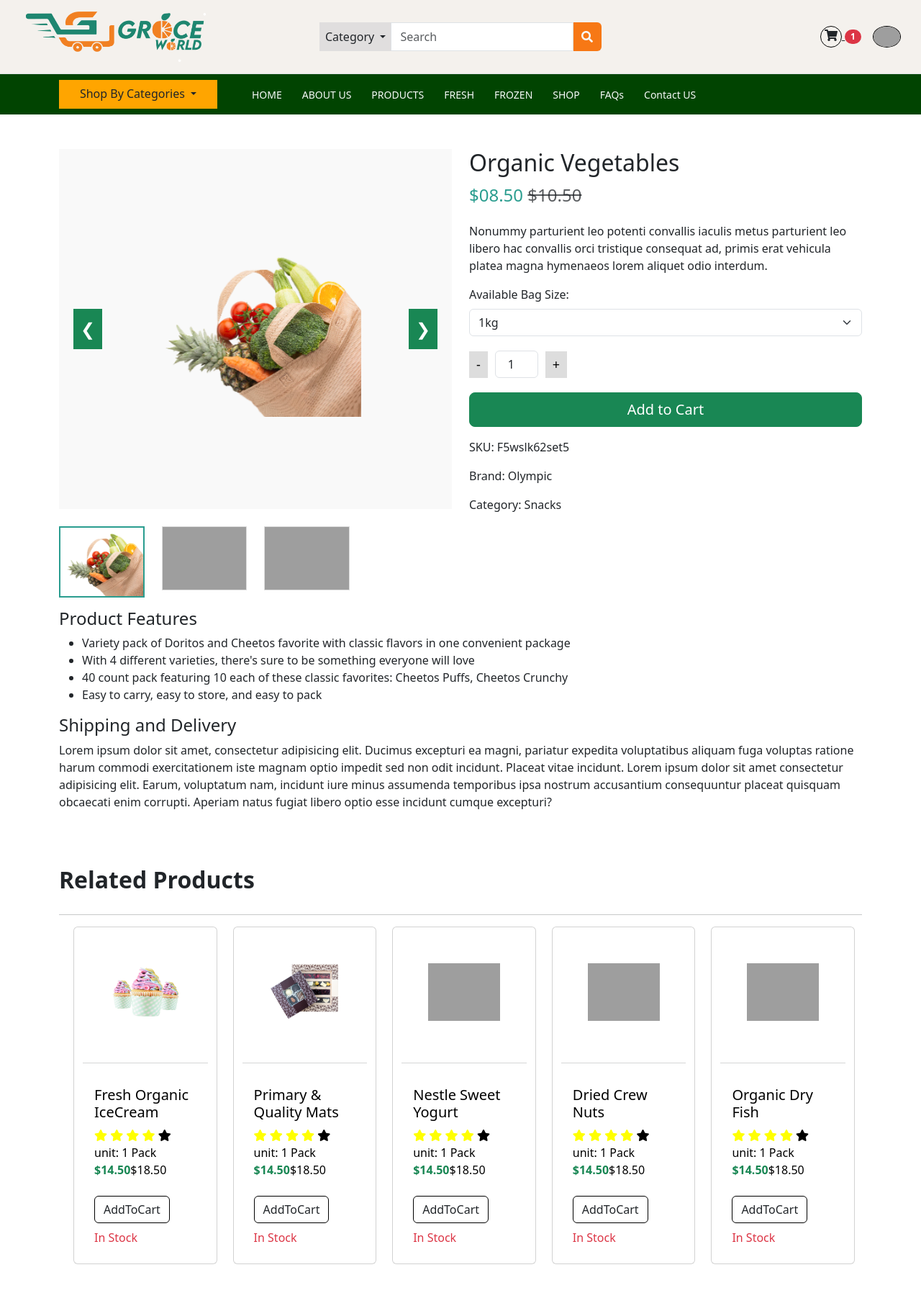
After one commit to Ahmad4041/GrocerWorld.io, a PHP site: page /product-vegetables.php in a window 1280 px wide. The commit adds this page. Shown: the top 1821 px of the page at 72% size. Run offline with PHP 8.4, Linux system fonts and the light colour scheme; some libraries are stand-ins or nearby versions; grey boxes are pictures that could not be loaded.

Commit message:
testing vegetable detail section commit

```diff
--- a/components/landing-page/com-Navbar.php
+++ b/components/landing-page/com-Navbar.php
@@ -33,7 +33,7 @@
                     aria-expanded="false"
                   >
 
-                    My name is ali
+                    Category
 
                   </a>
                   <ul class="dropdown-menu">
--- /dev/null
+++ b/components/products-details/com-vegetables-details.php
@@ -0,0 +1,134 @@
+<div class="container mt-5">
+  <div class="row">
+    <!-- Product Image Gallery -->
+    <div class="col-md-6">
+      <div class="product-gallery">
+        <img
+          id="mainImage"
+          src="./images/ad-image-1.png"
+          alt="Product Image"
+          class="img-fluid"
+        />
+        <div class="image-nav">
+          <button class="bg-success" onclick="prevImage()">&#10094;</button>
+          <button class="bg-success" onclick="nextImage()">&#10095;</button>
+        </div>
+      </div>
+      <div class="row product-thumbnails mt-4">
+        <div class="col-3">
+          <div class="thumbnail-item active" onclick="changeImage(this, 0)">
+            <img
+              src="./images/ad-image-1.png"
+              alt="Thumbnail 1"
+            />
+          </div>
+        </div>
+        <div class="col-3">
+          <div class="thumbnail-item" onclick="changeImage(this, 1)">
+            <img
+              src="https://img.freepik.com/free-vector/group-fruit-vegetable_1308-124115.jpg?size=626&ext=jpg&ga=GA1.1.553209589.1714003200&semt=ais"
+              alt="Thumbnail 2"
+            />
+          </div>
+        </div>
+        <div class="col-3">
+          <div class="thumbnail-item" onclick="changeImage(this, 2)">
+            <img
+              src="https://encrypted-tbn0.gstatic.com/images?q=tbn:ANd9GcQKenqrMytZY3hzYlGg52tzdf1yWfEGAjncQQ&s"
+              alt="Thumbnail 3"
+            />
+          </div>
+        </div>
+      </div>
+    </div>
+
+    <!-- Product Details -->
+    <div class="col-md-6">
+      <h2>Organic Vegetables</h2>
+      <p class="price">
+        $08.50 <span class="text-muted"><s>$10.50</s></span>
+      </p>
+      <p>
+        Nonummy parturient leo potenti convallis iaculis metus parturient leo
+        libero hac convallis orci tristique consequat ad, primis erat vehicula
+        platea magna hymenaeos lorem aliquet odio interdum.
+      </p>
+
+      <div class="available-size">
+        <label for="sizeSelect" class="form-label">Available Bag Size:</label>
+        <select class="form-select" id="sizeSelect">
+          <option value="20gm">1kg</option>
+          <option value="50gm">25km</option>
+          <option value="100gm">50kg</option>
+        </select>
+      </div>
+
+      <div class="quantity-section">
+        <button onclick="decrement()">-</button>
+        <input
+          type="number"
+          id="quantity"
+          class="form-control"
+          value="1"
+          min="1"
+        />
+        <button onclick="increment()">+</button>
+      </div>
+
+      <button class="btn btn-success btn-lg w-100">Add to Cart</button>
+
+      <p class="mt-3">SKU: F5wslk62set5</p>
+      <p>Brand: Olympic</p>
+      <p>Category: Snacks</p>
+    </div>
+  </div>
+
+  <!-- Product Features -->
+  <div class="row product-description">
+    <div class="col-12">
+      <h4>Product Features</h4>
+      <ul>
+        <li>
+          Variety pack of Doritos and Cheetos favorite with classic flavors in
+          one convenient package
+        </li>
+        <li>
+          With 4 different varieties, there's sure to be something everyone will
+          love
+        </li>
+        <li>
+          40 count pack featuring 10 each of these classic favorites: Cheetos
+          Puffs, Cheetos Crunchy
+        </li>
+        <li>Easy to carry, easy to store, and easy to pack</li>
+      </ul>
+    </div>
+  </div>
+
+  <div class="row product-description">
+    <div class="col-12">
+      <h4>Shipping and Delivery</h4>
+      <p>
+        Lorem ipsum dolor sit amet, consectetur adipisicing elit. Ducimus
+        excepturi ea magni, pariatur expedita voluptatibus aliquam fuga voluptas
+        ratione harum commodi exercitationem iste magnam optio impedit sed non
+        odit incidunt. Placeat vitae incidunt. Lorem ipsum dolor sit amet
+        consectetur adipisicing elit. Earum, voluptatum nam, incidunt iure minus
+        assumenda temporibus ipsa nostrum accusantium consequuntur placeat
+        quisquam obcaecati enim corrupti. Aperiam natus fugiat libero optio esse
+        incidunt cumque excepturi?
+      </p>
+    </div>
+  </div>
+
+</div>
+
+<div class="mb-4">
+<?php
+include "./components/com-related-product.html"
+  ?>
+
+  <?php
+include "./components/landing-page/com-sticker-50.html"
+  ?>
+</div>
--- /dev/null
+++ b/js/vegetables.js
@@ -0,0 +1,45 @@
+const images = [
+    "./images/ad-image-1.png",
+    "https://img.freepik.com/free-vector/group-fruit-vegetable_1308-124115.jpg?size=626&ext=jpg&ga=GA1.1.553209589.1714003200&semt=ais",
+    "https://encrypted-tbn0.gstatic.com/images?q=tbn:ANd9GcQKenqrMytZY3hzYlGg52tzdf1yWfEGAjncQQ&s",
+  ];
+  let currentIndex = 0;
+
+  function changeImage(element, index) {
+    document.getElementById("mainImage").src =
+      element.querySelector("img").src;
+    currentIndex = index;
+    const thumbnails = document.querySelectorAll(".thumbnail-item");
+    thumbnails.forEach((item) => item.classList.remove("active"));
+    element.classList.add("active");
+  }
+
+  function nextImage() {
+    currentIndex = (currentIndex + 1) % images.length;
+    document.getElementById("mainImage").src = images[currentIndex];
+    updateActiveThumbnail();
+  }
+
+  function prevImage() {
+    currentIndex = (currentIndex - 1 + images.length) % images.length;
+    document.getElementById("mainImage").src = images[currentIndex];
+    updateActiveThumbnail();
+  }
+
+  function updateActiveThumbnail() {
+    const thumbnails = document.querySelectorAll(".thumbnail-item");
+    thumbnails.forEach((item) => item.classList.remove("active"));
+    thumbnails[currentIndex].classList.add("active");
+  }
+
+  function increment() {
+    let quantity = document.getElementById("quantity").value;
+    document.getElementById("quantity").value = parseInt(quantity) + 1;
+  }
+
+  function decrement() {
+    let quantity = document.getElementById("quantity").value;
+    if (quantity > 1) {
+      document.getElementById("quantity").value = parseInt(quantity) - 1;
+    }
+  }
--- /dev/null
+++ b/product-vegetables.php
@@ -0,0 +1,36 @@
+<!DOCTYPE html>
+<html lang="en">
+
+<head>
+    <meta charset="UTF-8">
+    <meta name="viewport" content="width=device-width, initial-scale=1.0">
+     <link rel="stylesheet" href="https://cdn.jsdelivr.net/npm/bootstrap@5.3.3/dist/css/bootstrap.min.css" />
+
+    <title>Grocer World</title>
+</head>
+<body>
+<?php
+
+    include "Navbar.php"
+        ?>
+<?php
+
+include "./products/vegetable-details.php"
+    ?>
+
+<?php
+include "unique-box.php"
+?>
+
+          <?php
+    include "subscribe.php"
+        ?>
+        <?php
+    include "footer.php"
+        ?>
+
+
+ <script src="https://cdn.jsdelivr.net/npm/bootstrap@5.3.3/dist/js/bootstrap.bundle.min.js"></script>
+</body>
+
+</html>
--- /dev/null
+++ b/products/vegetable-details.php
@@ -0,0 +1,25 @@
+<!DOCTYPE html>
+<html lang="en">
+
+<head>
+    <meta charset="UTF-8">
+    <meta name="viewport" content="width=device-width, initial-scale=1.0">
+    <link rel="stylesheet" href="https://cdn.jsdelivr.net/npm/bootstrap@5.3.3/dist/css/bootstrap.min.css" />
+    <link
+    href="https://cdnjs.cloudflare.com/ajax/libs/font-awesome/5.10.0/css/all.min.css"
+    rel="stylesheet"
+  />
+  <link rel="stylesheet" href="./css/products/product-details.css">
+
+    <title>Grocer World</title>
+</head>
+<body>
+ <?php
+ include "./components/products-details/com-vegetables-details.php"
+ ?>
+
+   <script src="./js/vegetables.js"></script>
+  <script src="https://cdn.jsdelivr.net/npm/bootstrap@5.3.3/dist/js/bootstrap.bundle.min.js"></script>
+</body>
+
+</html>
```
Also changed, not shown: components/landing-page/com-deals-week.html (+10 -4 lines).
